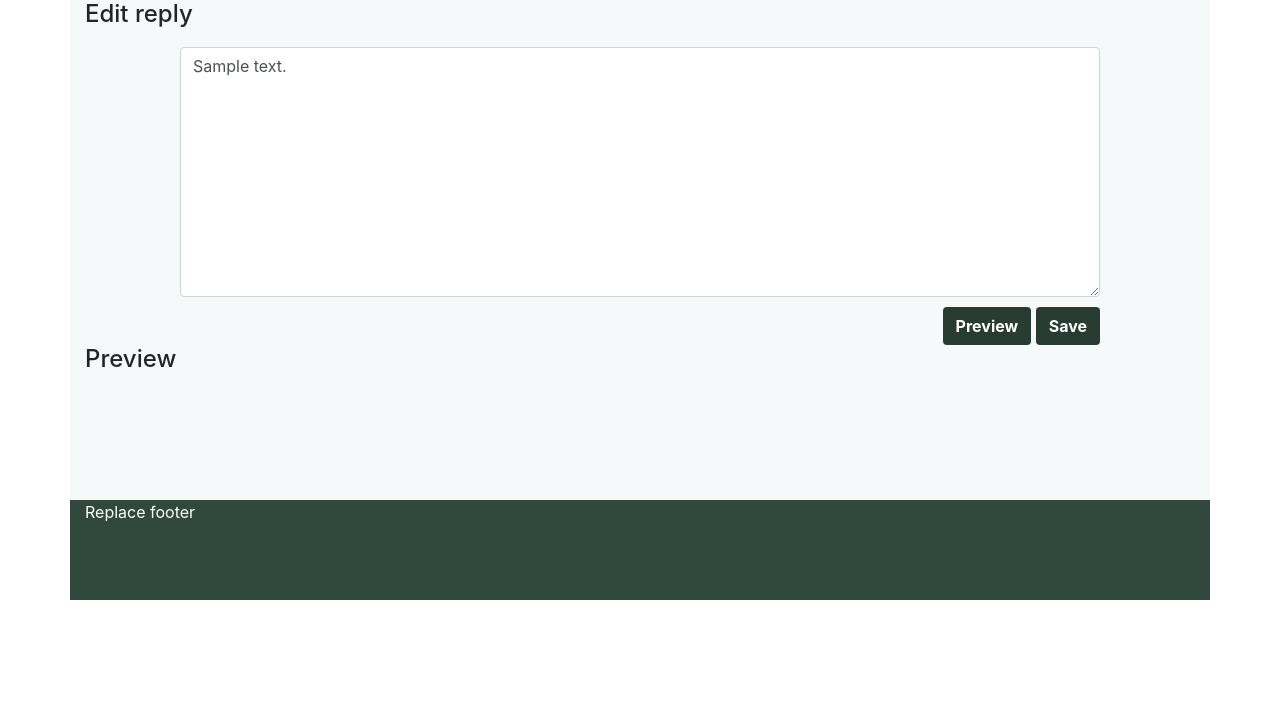
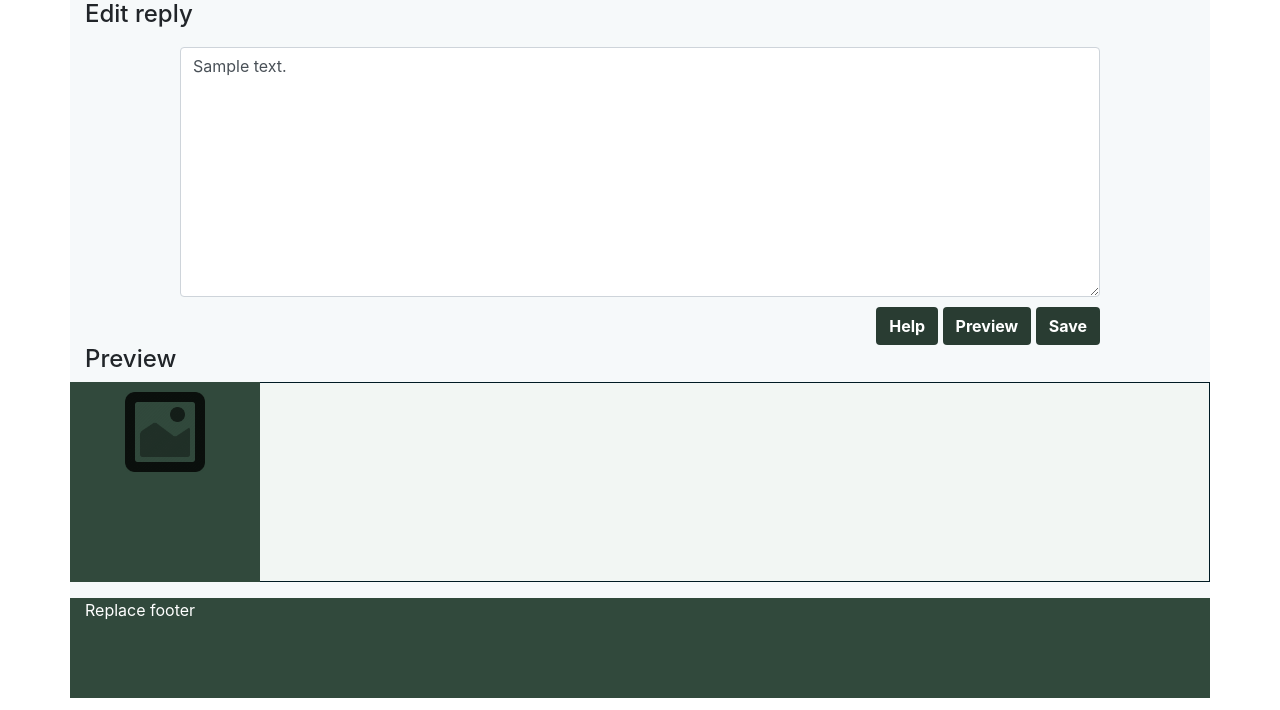
Before and after one commit to SH-anonta/Discussion-Forum, a Django app: template forum/templates/forum/edit_reply_editor.html in a window 1280 px wide. Shown: the part 90-800 px from the top of the page. Run offline with Django 3.2, Linux system fonts and the light colour scheme; the template is opened without the code that fills it: values that come from a table or form of the project are taken from there, others are empty; tables that the repository leaves empty hold one stand-in row (values such as "Sample post"); some libraries are stand-ins or nearby versions.

Commit message:
Add preview mechanism to edit reply editor template
Move markdown syntax help link to seperate file in templates/forum/fragments folder.

Include the help link fragment in all editor templates

Add target="_blank" attribute to help link, so page loads in new tab

```diff
--- a/forum/templates/forum/create_post_editor.html
+++ b/forum/templates/forum/create_post_editor.html
@@ -28,7 +28,7 @@
                 </select>
                 <input id="PostTitleTB" type="text" name="post_title" class="form-control" placeholder="Post title">
                 <textarea id="PostContentTA" name="post_content" class="form-control" placeholder="Markdown is supported"></textarea>
-                <a class="btn" href="https://daringfireball.net/projects/markdown/syntax">Help</a>
+                {%include 'forum/fragments/markdown_help_link.html'%}
                 <button id="PreviewID" class="btn" type="button">Preview</button>
                 <button id="PostFormSubmitBTN" type="submit" class="btn">Post</button>
             </form>
--- a/forum/templates/forum/edit_post_editor.html
+++ b/forum/templates/forum/edit_post_editor.html
@@ -29,6 +29,7 @@
                 </select>
                 <input id="PostTitleTB" type="text" name="post_title" class="form-control" placeholder="Post title" value="{{post.title}}">
                 <textarea id="PostContentTA" name="post_content" class="form-control" placeholder="Markdown is supported">{{post.content}}</textarea>
+                {%include 'forum/fragments/markdown_help_link.html'%}
                 <button id="PreviewID" class="btn" type="button">Preview</button>
                 <button id="PostFormSubmitBTN" type="submit" class="btn">Save</button>
             </form>
--- a/forum/templates/forum/edit_reply_editor.html
+++ b/forum/templates/forum/edit_reply_editor.html
@@ -1,4 +1,5 @@
 {%extends 'forum/layout_base_template.html'%}
+{%load static%}
 
 {%block HeadContent%}
     <title>Edit reply</title>
@@ -16,17 +17,17 @@
 
     <div class="row">
         <div class="col-sm-10 offset-sm-1">
-            <form id="ReplyForm" class="text-right" action="{%url 'forum:edit_reply'%}" method="POST">
+            <form id="PostForm" class="text-right" action="{%url 'forum:edit_reply'%}" method="POST">
                 {%csrf_token%}
                 <input name="reply_id" type="hidden" value="{{reply.pk}}">
-                <textarea id="ReplyContentTA" name="reply_content" class="form-control" placeholder="Markdown is supported">{{reply.content}}</textarea>
+                <textarea id="PostContentTA" name="reply_content" class="form-control" placeholder="Markdown is supported">{{reply.content}}</textarea>
+                {%include 'forum/fragments/markdown_help_link.html'%}
                 <button id="PreviewID" class="btn" type="button">Preview</button>
                 <button id="PostFormSubmitBTN" type="submit" class="btn">Save</button>
             </form>
         </div>
 
     </div>
-
 
     <div class="row">
         <div class="col-sm-12">
@@ -35,23 +36,26 @@
 
     </div>
 
-    <div class="row">
-        <div class="col-sm-12">
-            <h4 id="PreviewTitleH4" class="h4"></h4>
-            <pre id="PreviewContentPRE"></pre>
+    <div class="row mb-3">
+        <div class="col-sm-3 col-md-2 AvatarContainer text-center">
+            <img class="AvatarIMG" src="{%static 'forum/images/placeholder_icon.png' %}"/>
+            <a class="d-block" href="{%url 'forum:user_detail' user.pk %}">{{user.username}}</a>
         </div>
 
+        <div id="PostBodyContainer" class="col-sm-9 col-md-10">
+            <div id="PreviewContentPRE"></div>
+        </div>
     </div>
 </div>
 {%endblock%}
 
 {%block PageStyles%}
 <style>
-    #ReplyContentTA{
+    #PostContentTA{
         min-height: 250px;
     }
 
-    #ReplyForm *{
+    #PostForm *{
         margin-top: 10px;
     }
 </style>
@@ -61,16 +65,31 @@
 
 {%block PageScripts%}
 
+
 <script>
     $(function(){
+        var preview_title = $('#PreviewTitleH4');
         var preview_content = $('#PreviewContentPRE');
-        var post_content = $('#ReplyContentTA')
+        var post_title = $('#PostTitleTB');
+        var post_content = $('#PostContentTA')
 
-        function previewTitleUpdater(){
-            preview_content.text(post_content.val());
+        function loadPreviewContent(data){
+            preview_content.html(data);
         }
 
-        $('#PreviewID').click(previewTitleUpdater);
+        function previewUpdater(){
+            var data = {
+                csrfmiddlewaretoken : "{{csrf_token}}",
+                md_text : post_content.val(),
+            };
+
+            var url = "{%url 'forum:markdown_to_html'%}";
+
+            $.post(url, data, loadPreviewContent);
+
+        }
+
+        $('#PreviewID').click(previewUpdater);
     });
 
 </script>
--- /dev/null
+++ b/forum/templates/forum/fragments/markdown_help_link.html
@@ -0,0 +1 @@
+<a class="btn" target="_blank" href="https://daringfireball.net/projects/markdown/syntax">Help</a>
```
